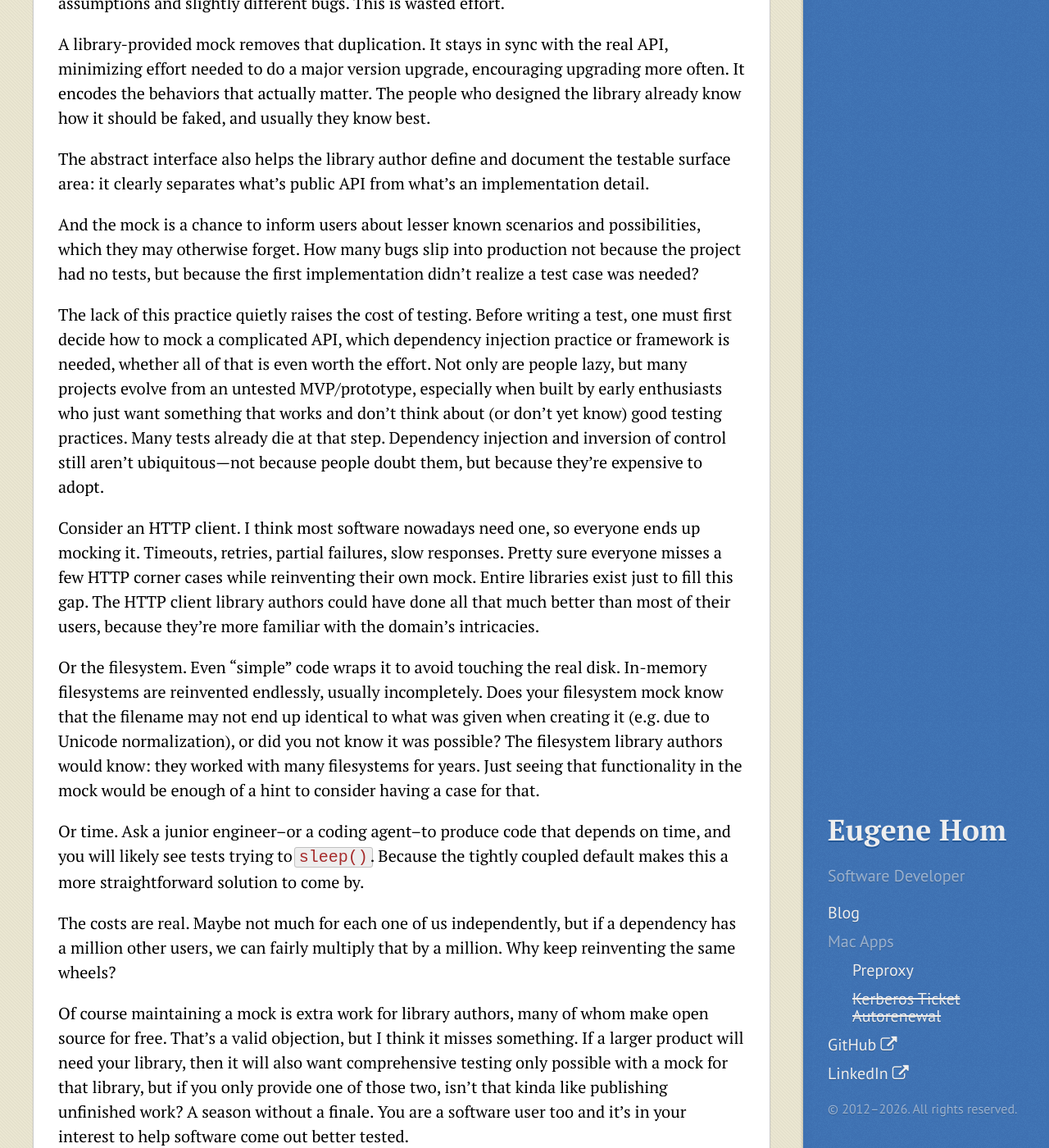
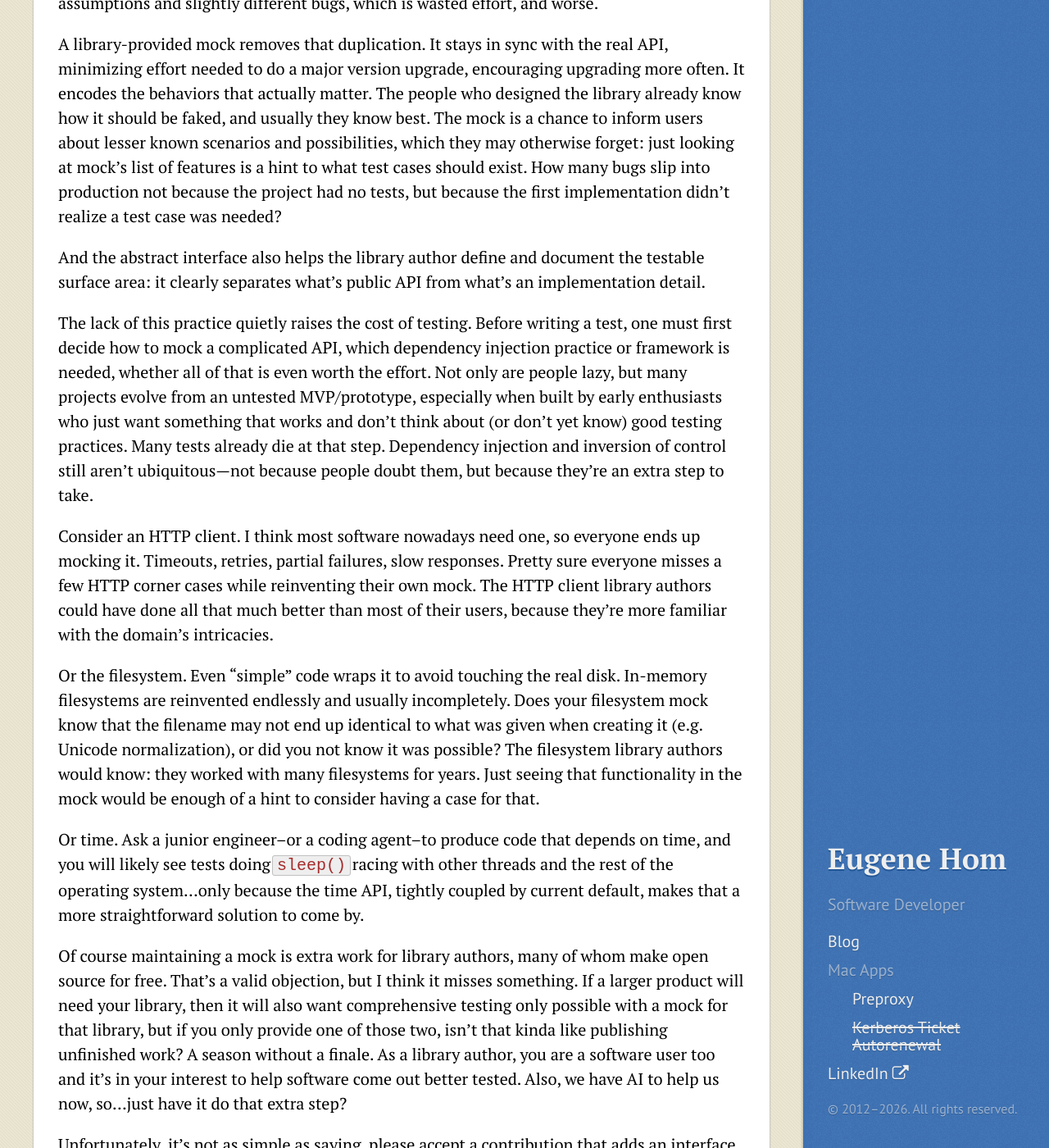
Before and after one commit to hamstergene/hamstergene.github.io, a Jekyll site: the page built from _posts/2025-12-15-libraries-should-ship-own-mocks.md, in a window 1280 px wide and 1400 px high, scrolled down 411 px. Shown: the whole window at 82% size. Built offline with Jekyll 4.4.1, drawn with Linux system fonts in a browser that asks for light colours; nearby versions of some CDN libraries; comment, search, counter and statistics services are not loaded; some of the changed text lies outside the part shown.

Commit message:
elephant in your backlog article

```diff
--- a/_config.yml
+++ b/_config.yml
@@ -47,5 +47,6 @@
 exclude:
   - Gemfile
   - Gemfile.lock
+  - vendor
 
 livereload: true
--- a/_data/menu.yml
+++ b/_data/menu.yml
@@ -8,8 +8,8 @@
     - title: <s>Kerberos Ticket Autorenewal</s>
       url: /macapps/ticket-renewer/
 
-- title: GitHub
-  url: https://github.com/hamstergene
+# - title: GitHub
+#   url: https://github.com/hamstergene
 
 - title: Linked&zwj;In
   url: https://www.linkedin.com/in/hamstergene
--- a/_posts/2025-12-15-libraries-should-ship-own-mocks.md
+++ b/_posts/2025-12-15-libraries-should-ship-own-mocks.md
@@ -1,33 +1,31 @@
 ---
-title: "Some libraries should ship with mocks"
+title: "Libraries should ship their own mocks"
 ---
 
 Most complex or volatile libraries should ship with two extra things: an abstract interface or protocol (whatever the language has), and a mock that implements it. Standard libraries of programming languages should lead by example, as engineers often look up to them when designing libraries.
 
 This should become normal practice.
 
-Today, every serious codebase ends up mocking the same dependencies: HTTP clients, filesystems, clocks. Each team rewrites roughly the same test doubles, with slightly different assumptions and slightly different bugs. This is wasted effort.
+Today, every serious codebase ends up mocking the same dependencies: HTTP clients, filesystems, clocks. Each team rewrites roughly the same test doubles, with slightly different assumptions and slightly different bugs, which is wasted effort, and worse.
 
-A library-provided mock removes that duplication. It stays in sync with the real API, minimizing effort needed to do a major version upgrade, encouraging upgrading more often. It encodes the behaviors that actually matter. The people who designed the library already know how it should be faked, and usually they know best.
+A library-provided mock removes that duplication. It stays in sync with the real API, minimizing effort needed to do a major version upgrade, encouraging upgrading more often. It encodes the behaviors that actually matter. The people who designed the library already know how it should be faked, and usually they know best. The mock is a chance to inform users about lesser known scenarios and possibilities, which they may otherwise forget: just looking at mock's list of features is a hint to what test cases should exist. How many bugs slip into production not because the project had no tests, but because the first implementation didn’t realize a test case was needed?
 
-The abstract interface also helps the library author define and document the testable surface area: it clearly separates what’s public API from what’s an implementation detail.
+And the abstract interface also helps the library author define and document the testable surface area: it clearly separates what’s public API from what’s an implementation detail.
 
-And the mock is a chance to inform users about lesser known scenarios and possibilities, which they may otherwise forget. How many bugs slip into production not because the project had no tests, but because the first implementation didn’t realize a test case was needed?
+The lack of this practice quietly raises the cost of testing. Before writing a test, one must first decide how to mock a complicated API, which dependency injection practice or framework is needed, whether all of that is even worth the effort. Not only are people lazy, but many projects evolve from an untested MVP/prototype, especially when built by early enthusiasts who just want something that works and don’t think about (or don’t yet know) good testing practices. Many tests already die at that step. Dependency injection and inversion of control still aren’t ubiquitous—not because people doubt them, but because they’re an extra step to take.
 
-The lack of this practice quietly raises the cost of testing. Before writing a test, one must first decide how to mock a complicated API, which dependency injection practice or framework is needed, whether all of that is even worth the effort. Not only are people lazy, but many projects evolve from an untested MVP/prototype, especially when built by early enthusiasts who just want something that works and don’t think about (or don’t yet know) good testing practices. Many tests already die at that step. Dependency injection and inversion of control still aren’t ubiquitous—not because people doubt them, but because they’re expensive to adopt.
+Consider an HTTP client. I think most software nowadays need one, so everyone ends up mocking it. Timeouts, retries, partial failures, slow responses. Pretty sure everyone misses a few HTTP corner cases while reinventing their own mock. The HTTP client library authors could have done all that much better than most of their users, because they’re more familiar with the domain’s intricacies.
 
-Consider an HTTP client. I think most software nowadays need one, so everyone ends up mocking it. Timeouts, retries, partial failures, slow responses. Pretty sure everyone misses a few HTTP corner cases while reinventing their own mock. Entire libraries exist just to fill this gap. The HTTP client library authors could have done all that much better than most of their users, because they’re more familiar with the domain’s intricacies.
+Or the filesystem. Even “simple” code wraps it to avoid touching the real disk. In-memory filesystems are reinvented endlessly and usually incompletely. Does your filesystem mock know that the filename may not end up identical to what was given when creating it (e.g. Unicode normalization), or did you not know it was possible? The filesystem library authors would know: they worked with many filesystems for years. Just seeing that functionality in the mock would be enough of a hint to consider having a case for that.
 
-Or the filesystem. Even “simple” code wraps it to avoid touching the real disk. In-memory filesystems are reinvented endlessly, usually incompletely. Does your filesystem mock know that the filename may not end up identical to what was given when creating it (e.g. due to Unicode normalization), or did you not know it was possible? The filesystem library authors would know: they worked with many filesystems for years. Just seeing that functionality in the mock would be enough of a hint to consider having a case for that.
+Or time. Ask a junior engineer--or a coding agent--to produce code that depends on time, and you will likely see tests doing `sleep()` racing with other threads and the rest of the operating system...only because the time API, tightly coupled by current default, makes that a more straightforward solution to come by.
 
-Or time. Ask a junior engineer--or a coding agent--to produce code that depends on time, and you will likely see tests trying to `sleep()`. Because the tightly coupled default makes this a more straightforward solution to come by.
+Of course maintaining a mock is extra work for library authors, many of whom make open source for free. That’s a valid objection, but I think it misses something. If a larger product will need your library, then it will also want comprehensive testing only possible with a mock for that library, but if you only provide one of those two, isn't that kinda like publishing unfinished work? A season without a finale. As a library author, you are a software user too and it's in your interest to help software come out better tested. Also, we have AI to help us now, so...just have it do that extra step?
 
-The costs are real. Maybe not much for each one of us independently, but if a dependency has a million other users, we can fairly multiply that by a million. Why keep reinventing the same wheels?
+Unfortunately, it’s not as simple as saying, please accept a contribution that adds an interface and a mock. The API has to be designed that way from v1. If v1 exposes only implementation details, there will be thousands or millions of users depending on it, and then radically changing the design will only make them complain and refuse to upgrade. There is friction in there that is hard to put in words, so I guess trust me as someone who tried: if testing was not part of the original *concept*, adding it as an afterthought will be very difficult. A lot of libraries may need redesign, big or small, to adopt this practice.
 
-Of course maintaining a mock is extra work for library authors, many of whom make open source for free. That’s a valid objection, but I think it misses something. If a larger product will need your library, then it will also want comprehensive testing only possible with a mock for that library, but if you only provide one of those two, isn't that kinda like publishing unfinished work? A season without a finale. You are a software user too and it's in your interest to help software come out better tested.
+But I believe the trouble would worth it. If libraries made testability a first-class concern, testing would stop feeling like a separate discipline. It would become the default way code is written.
 
-Unfortunately, it’s not as simple as saying, please accept a contribution that adds an interface and a mock. The API has to be designed that way from v1. If v1 exposes only implementation details, there will be thousands or millions of users depending on it, and then radically changing the design will only make them complain and refuse to upgrade.
+Naturally, all of this only applies to libraries that access volatile information, external state, or are so complicated that it takes 500 LOC just to construct a value. We shouldn't need a mock for Zlib or a regular expression library, for example. This is not a call for a new dogma, but rather a call to shift library authors' mindset from publishing code that works, towards publishing *interfaces* that will be tested against.
 
-If libraries made testability a first-class concern, testing would stop feeling like a separate discipline. It would become the default way code is written.
-
-Naturally, all of this only applies to libraries that access volatile information, external state, or are so complicated that it takes 500 LOC just to construct a value even without using the library to compute it. I don't remember wanting a mock for Zlib, for example.
+Would your users want to avoid actually calling your library in their tests? Do they need to produce some fixtures or mocking code to achieve it? Do you expect every user will have to produce mostly same mock/fixture code? If yes, why not provide that code with the library, reusing code is why libraries exist.
```
Also changed, not shown: _posts/2026-03-12-elephant-in-your-backlog.md (added, +39 -0 lines), img/posts/elephant_in_your_backlog.svg (added), 1 other file.
